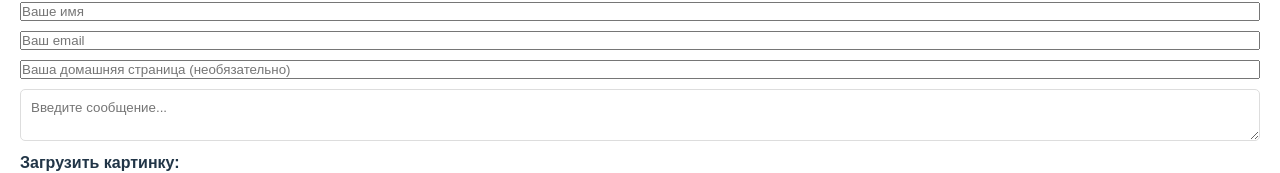
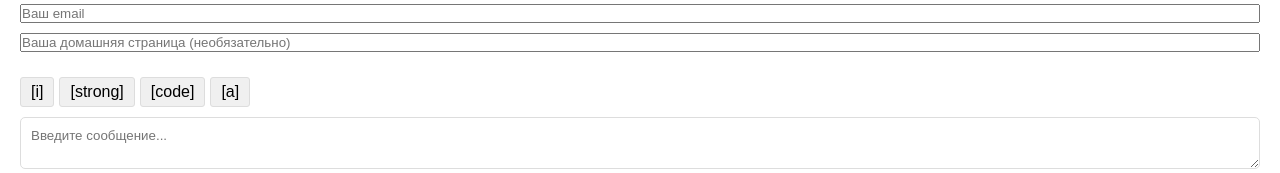
Before and after one commit to ecoaurum/spa-app-websocket, a React (Vite) app in the folder client/: page /chat in a window 1280 px wide. Shown: the part 495-668 px from the top of the page. Built offline with nearby package versions, Linux system fonts and the light colour scheme; no server answers.

Commit message:
Added a panel with buttons for HTML tags ([i], [strong], [code], [a])

```diff
--- a/client/src/components/chat/components/message-block/message-block.jsx
+++ b/client/src/components/chat/components/message-block/message-block.jsx
@@ -1,4 +1,4 @@
-import React, { useState, useEffect } from "react";
+import React, { useState, useEffect, useRef } from "react";
 import styles from "./styles.module.css";
 
 const MessageBlock = ({ socket, replyTo, setReplyTo }) => {
@@ -13,6 +13,7 @@ const MessageBlock = ({ socket, replyTo, setReplyTo }) => {
 	const [textFile, setTextFile] = useState(null); // Для хранения текстового файла
 	const [errors, setErrors] = useState({}); // Для хранения ошибок валидации
 	const [showPreview, setShowPreview] = useState(false); // Новое состояние для предпросмотра
+	const textareaRef = useRef(null);
 
 	useEffect(() => {
 		if (replyTo) {
@@ -209,6 +210,38 @@ const MessageBlock = ({ socket, replyTo, setReplyTo }) => {
 		</div>
 	);
 
+	// функция для вставки HTML-тегов:
+	const insertTag = (tag) => {
+		const textarea = textareaRef.current;
+		const start = textarea.selectionStart;
+		const end = textarea.selectionEnd;
+		const text = textarea.value;
+		const before = text.substring(0, start);
+		const after = text.substring(end);
+		let insertion = "";
+
+		switch (tag) {
+			case "i":
+			case "strong":
+			case "code":
+				insertion = `<${tag}>${text.substring(start, end)}</${tag}>`;
+				break;
+			case "a":
+				const url = prompt("Введите URL для ссылки:", "http://");
+				if (url) {
+					insertion = `<a href="${url}">${text.substring(start, end)}</a>`;
+				}
+				break;
+		}
+
+		setMessage(before + insertion + after);
+		textarea.focus();
+		textarea.setSelectionRange(
+			start + insertion.length,
+			start + insertion.length
+		);
+	};
+
 	return (
 		<div className={styles.messageBlock}>
 			{showPreview ? (
@@ -243,8 +276,24 @@ const MessageBlock = ({ socket, replyTo, setReplyTo }) => {
 						<span className={styles.error}>{errors.homepage}</span>
 					)}
 
+					<div className={styles.htmlToolbar}>
+						<button type='button' onClick={() => insertTag("i")}>
+							[i]
+						</button>
+						<button type='button' onClick={() => insertTag("strong")}>
+							[strong]
+						</button>
+						<button type='button' onClick={() => insertTag("code")}>
+							[code]
+						</button>
+						<button type='button' onClick={() => insertTag("a")}>
+							[a]
+						</button>
+					</div>
+
 					<textarea
 						className={`${styles.input} ${styles.messageTextarea}`}
+						ref={textareaRef}
 						type='text'
 						value={message}
 						onChange={(e) => setMessage(e.target.value)}
--- a/client/src/components/chat/components/message-block/styles.module.css
+++ b/client/src/components/chat/components/message-block/styles.module.css
@@ -63,3 +63,20 @@
 .preview button {
 	margin-top: 10px;
 }
+
+.htmlToolbar {
+	margin-top: 15px;
+}
+
+.htmlToolbar button {
+	margin-right: 5px;
+	padding: 5px 10px;
+	background-color: #f0f0f0;
+	border: 1px solid #ddd;
+	border-radius: 3px;
+	cursor: pointer;
+}
+
+.htmlToolbar button:hover {
+	background-color: #e0e0e0;
+}
```
Also changed, not shown: 3 other files (tests, documents, lock files or other folders).
